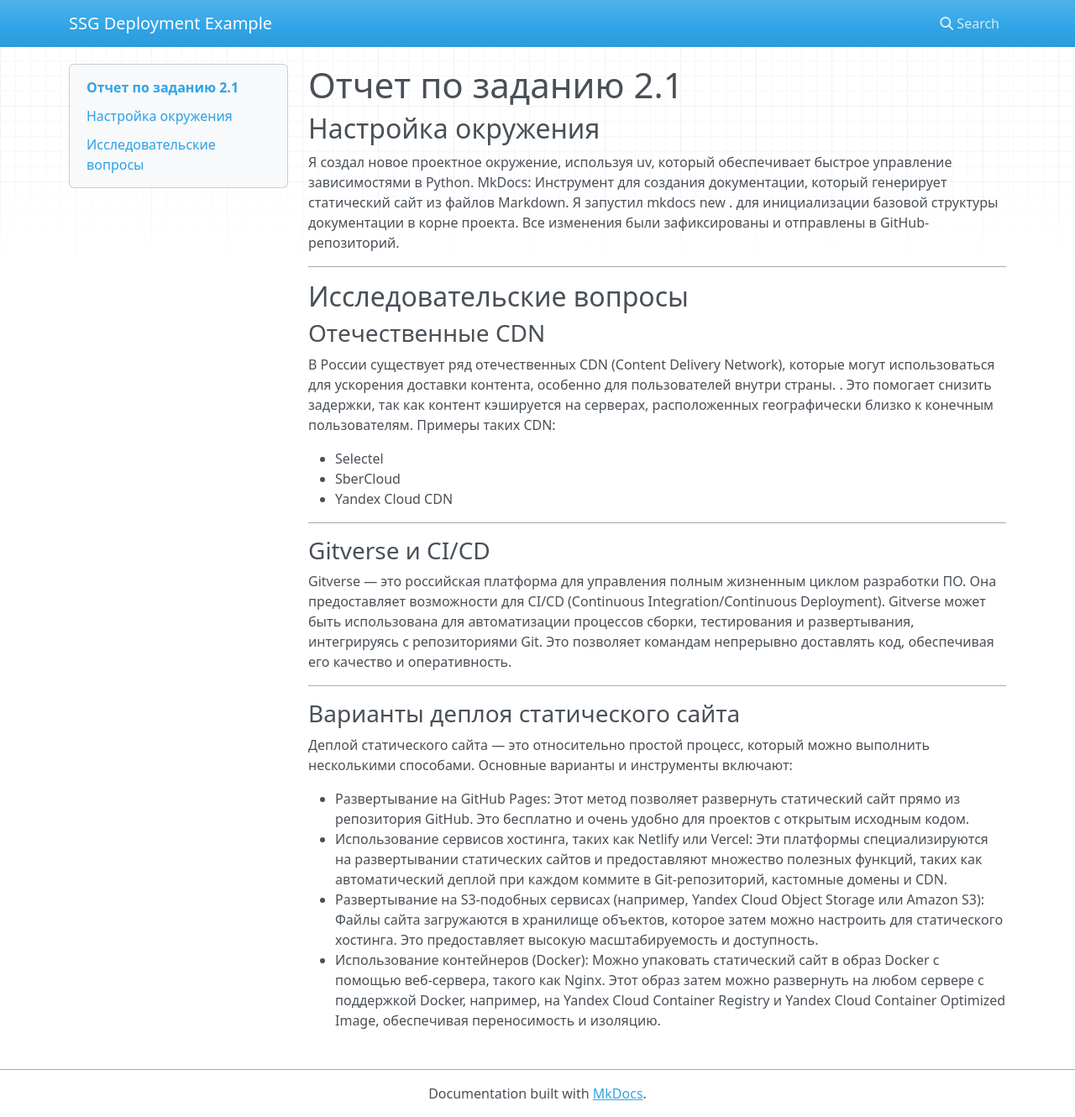
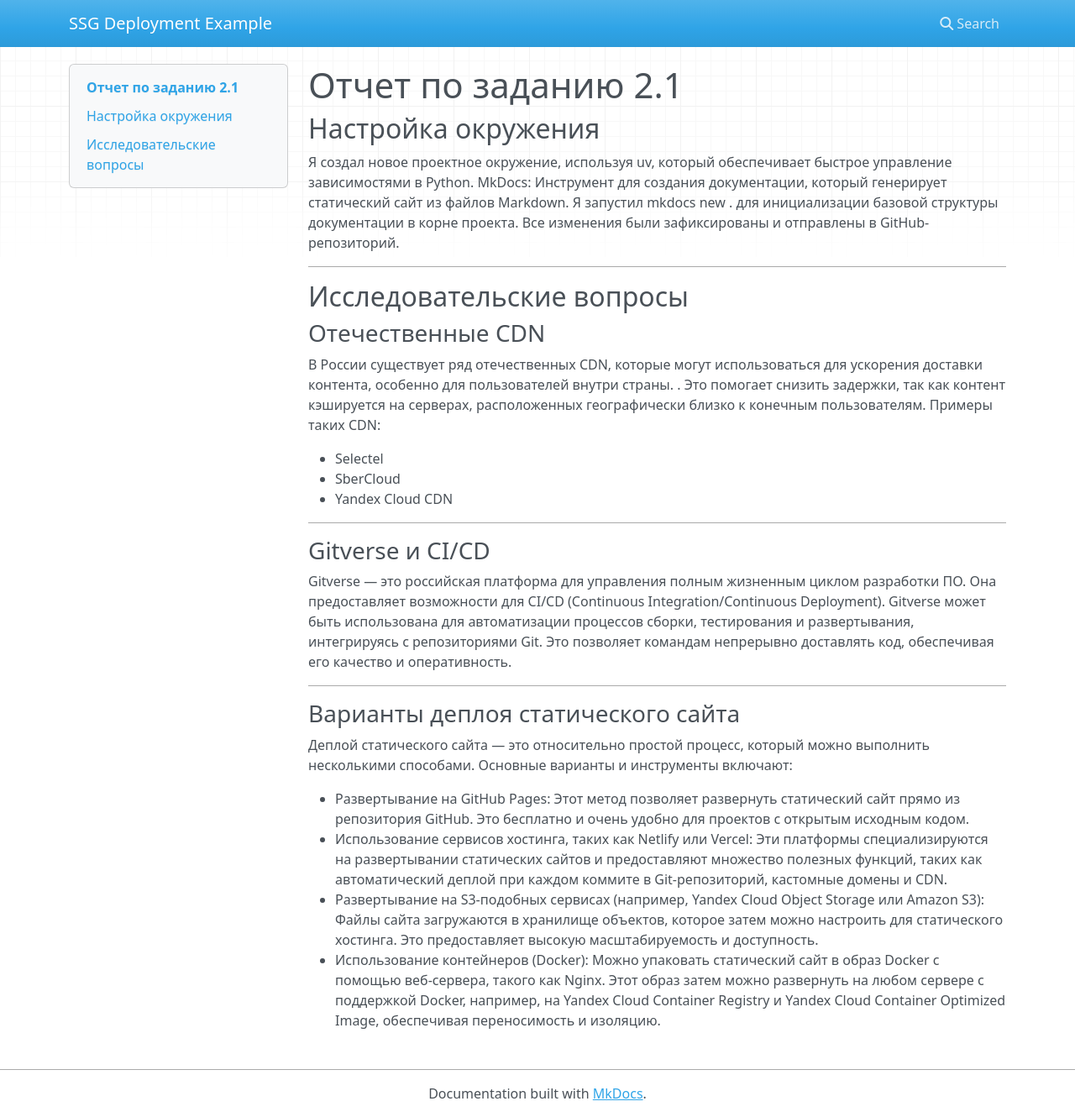
Before and after one commit to astatochek/ssg-with-python, an MkDocs documentation site: the page built from docs/index.md, in a window 1280 px wide and 1330 px high. Shown: the whole window at 84% size. Built offline with MkDocs 1.6.1, drawn with Linux system fonts in a browser that asks for light colours; nearby versions of some CDN libraries.

```diff
--- a/docs/index.md
+++ b/docs/index.md
@@ -11,7 +11,7 @@
 
 ### Отечественные CDN
 
-В России существует ряд отечественных CDN (Content Delivery Network), которые могут использоваться для ускорения доставки контента, особенно для пользователей внутри страны. . Это помогает снизить задержки, так как контент кэшируется на серверах, расположенных географически близко к конечным пользователям. Примеры таких CDN:
+В России существует ряд отечественных CDN, которые могут использоваться для ускорения доставки контента, особенно для пользователей внутри страны. . Это помогает снизить задержки, так как контент кэшируется на серверах, расположенных географически близко к конечным пользователям. Примеры таких CDN:
 
 - Selectel
 - SberCloud
```
